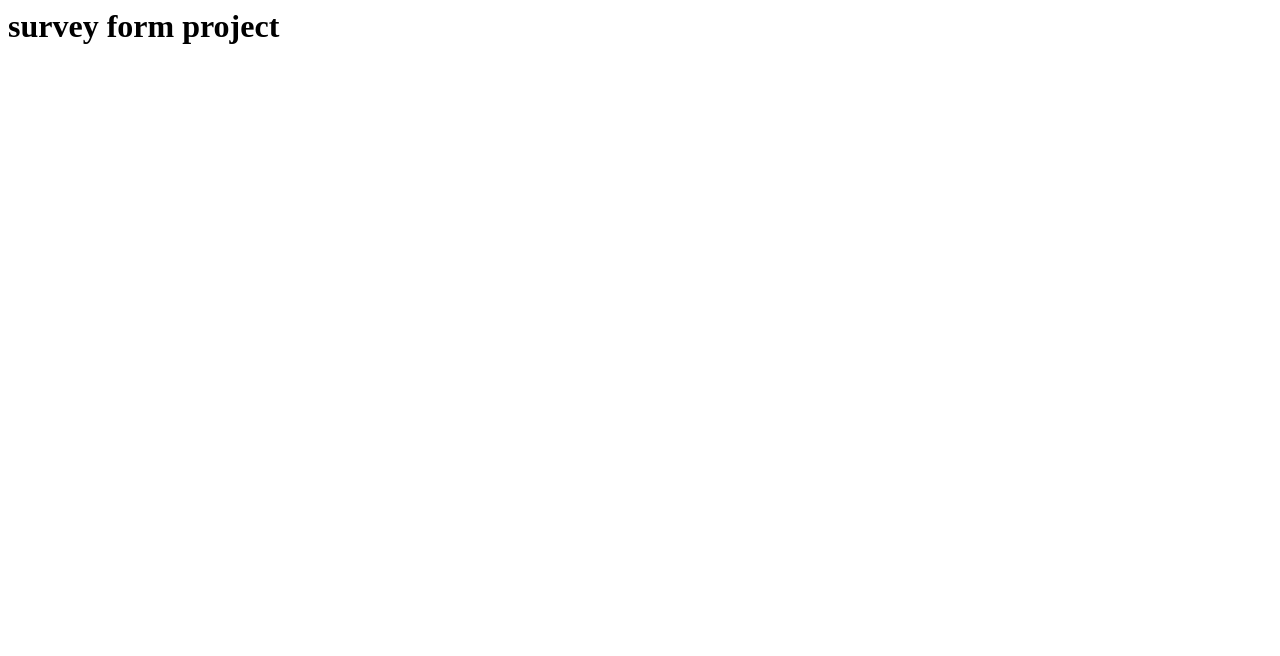
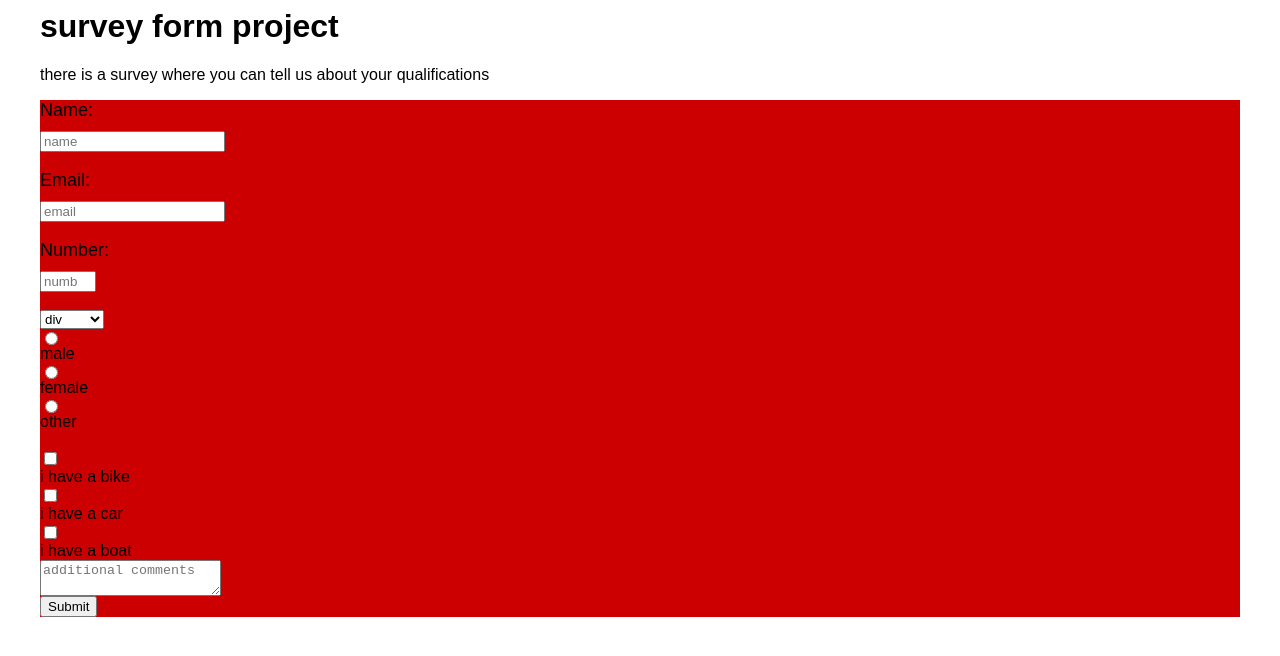
Before and after one commit to Mehria-Rahmani/survey-form, a plain HTML site: page index.html in a window 1280 px wide. Drawn offline with Linux system fonts and the light colour scheme.

Commit message:
update README.md build survay-form

```diff
--- a/index.html
+++ b/index.html
@@ -1 +1,63 @@
+<html lang="en">
+    <head>
+<style>
+    body{
+        font-family: sans-serif;
+        padding-left: 20px;
+        padding-right: 20px;
+        margin-left: 20px;
+        margin-right: 20px;
+    }
+    label{
+        font-size: 18px;
+        display: block;
+        padding-bottom: 10px;
+    }
+    input{
+        display:block;
+    }
+    form{
+        background-color: #c00;
+
+    }
+</style>
+    </head>
+<body>
 <h1 id="title">survey form project</h1>
+<p id="description">there is a survey where you can tell us about your qualifications</p>
+<form id="survey-form">
+
+<label id="name-label">Name:</label>
+<input type="text" name="name" id="name" required placeholder="name"><br>
+
+<label id="email-label">Email:</label>
+ <input type="email" name="name" id="email" required placeholder="email"><br>
+
+<label id="number-label">Number:</label>
+ <input type="number" name="name" id="number" min="0" max="10" required placeholder="number"><br>
+
+ <select id="dropdown" name="html">
+     <option value="div">div</option>
+     <option value="body">body</option>
+     <option value="head">head</option>
+     <option value="header">header</option>
+ </select>
+<br>
+ <input type="radio" name="gender" value="male">male<br>
+ <input type="radio" name="gender" value="female">female<br>
+ <input type="radio" name="gender" value="other">other<br>
+<br>
+<input type="checkbox" name="vehicle" value="bike">i have a bike<br>
+<input type="checkbox" name="vehicle2" value="car">i have a car<br>
+<input type="checkbox" name="vehicle3" value="boat">i have a boat<br>
+
+<textarea placeholder="additional comments"></textarea><br>
+
+
+<input type="submit" id="submit">
+</form>
+</body>
+
+<script type="text/javascript" src="https://cdn.freecodecamp.org/testable-projects-fcc/v1/bundle.js"></script>
+</body>
+</html>
```
Also changed, not shown: 2 other files.
